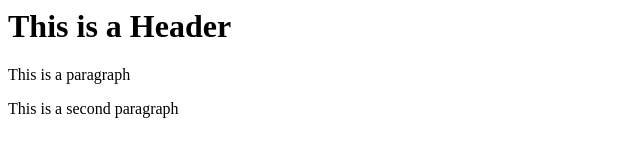
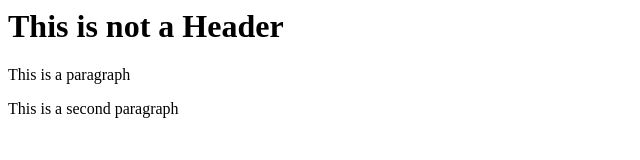
Before and after one commit to ciube/git-test, a website: page index.html in a window 1280 px wide. Shown: the whole page, without its empty margins (0-640 px from the left). Drawn offline with Linux system fonts and the light colour scheme.

Commit message:
init npm

```diff
--- a/index.html
+++ b/index.html
@@ -2,7 +2,7 @@
     <head></head>
 
     <body>
-        <h1>This is a Header</h1>
+        <h1>This is not a Header</h1>
         <p>This is a paragraph</p>
         <p>This is a second paragraph</p>
     </body>
```
Also changed, not shown: package.json (added, +28 -0 lines), 2 other files.
